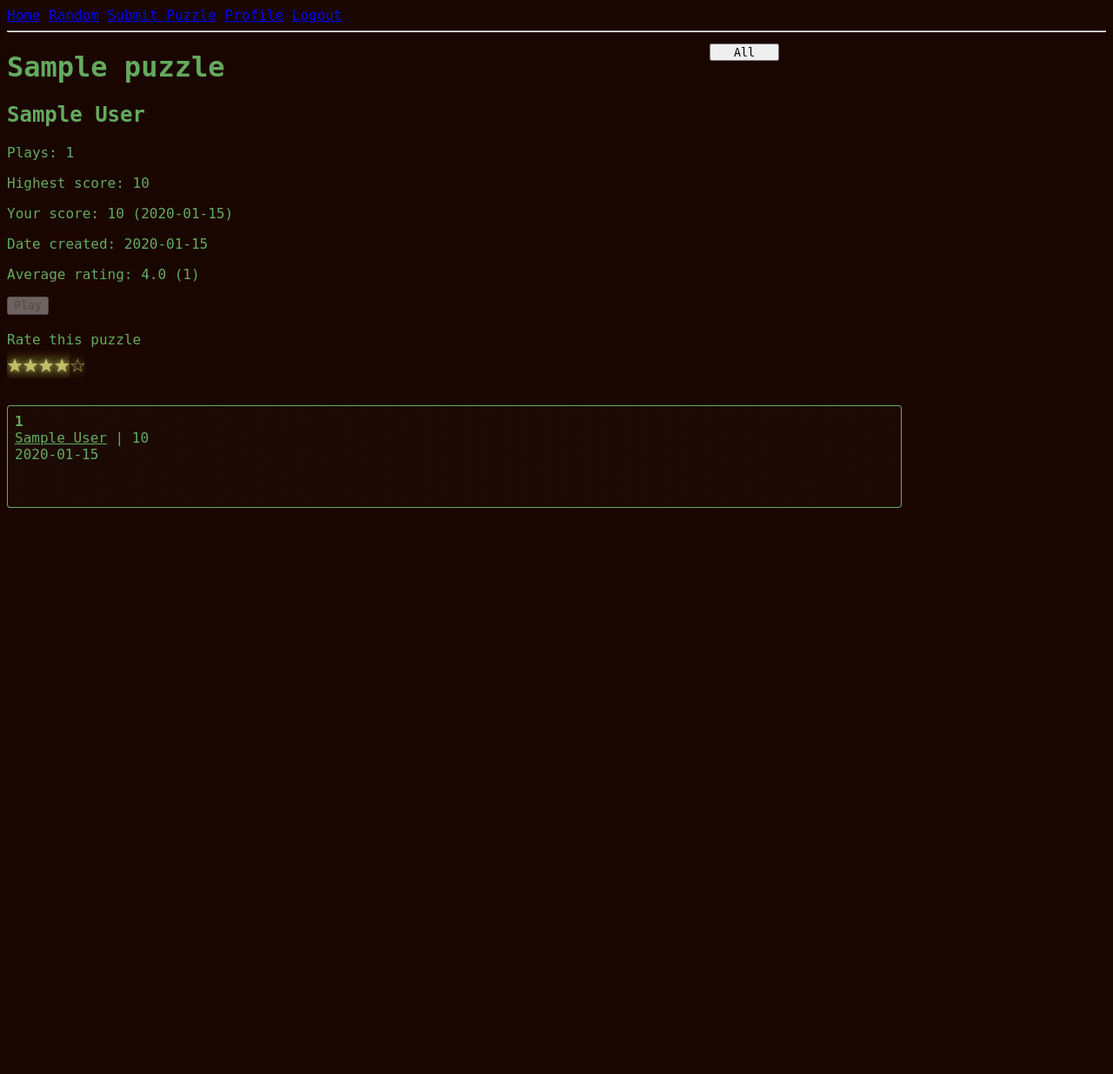
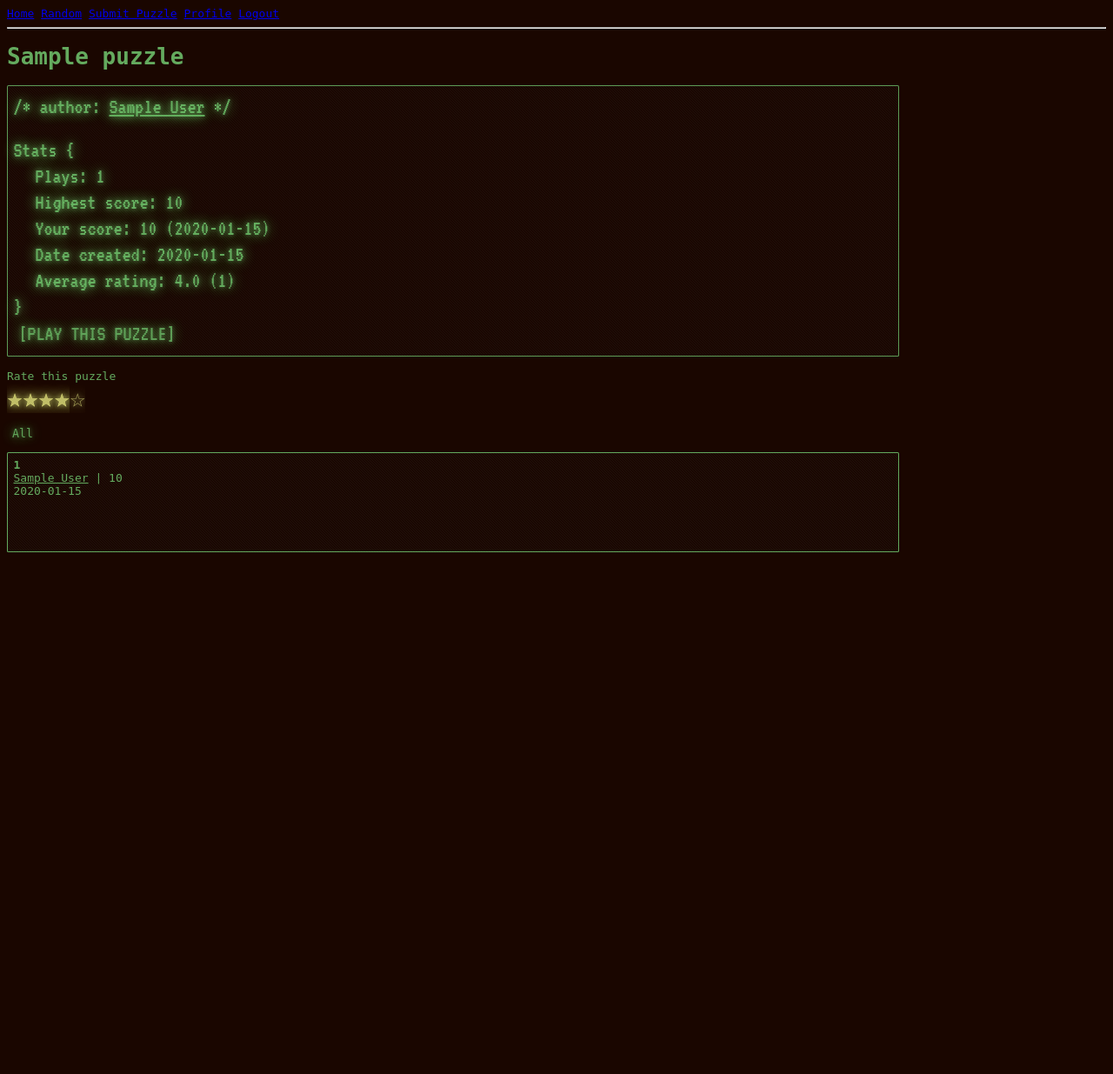
Before and after one commit to good-programmer/CITS3403-project, a Flask app: page /puzzle/1/info in a window 1280 px wide. Shown: the whole page at 87% size. Before the commit the page ends 584 px from the top, so only its background shows below. Run offline with Flask 3, Linux system fonts and the light colour scheme; a user stored in the database is signed in; tables that the repository leaves empty hold one stand-in row (values such as "Sample post"); parts of the project's set-up code (start-up, migrations or seed data) failed here and were passed over.

Commit message:
integrate wordGame style

```diff
--- a/project/static/css/puzzleinfo.css
+++ b/project/static/css/puzzleinfo.css
@@ -1,5 +1,7 @@
+@import url(https://fonts.googleapis.com/css?family=VT323);
+
 * {
-    font-family: 'VT323', monospace;
+    font-family: monospace;
 }
 
 body {
@@ -7,10 +9,39 @@ body {
     color: rgba(125,225,125,0.75);
 }
 
-.post-body {
+#puzzle-info * {
+    font-family: 'VT323', monospace;
+    font-size: 25px;
+}
+
+#puzzle-info p {
+    margin-top: 5px;
+    margin-bottom: 5px;
+    margin-left: 25px;
+}
+
+#puzzle-info p:nth-of-type(1) {
+    margin-left: 0px;
+    margin-top: 5px;
+    margin-bottom: 25px;
+}
+
+
+#puzzle-info p:nth-of-type(2) {
+    margin-left: 0px;
+    margin-top: 5px;
+}
+
+#puzzle-info p:last-of-type {
+    margin-left: 0px;
+    margin-bottom: 5px;
+}
+
+.post-body, #puzzle-info {
+    background-color: black;
     border: 1px solid rgba(125,225,125,0.75);
     padding: 0.5rem;
-    border-radius: .25rem;
+    border-radius: .125rem;
     width: 80%;
     margin-top: 1rem;
 
@@ -25,9 +56,27 @@ body {
     color: inherit
 }
 
-.user-link:hover {
+.user-link:hover, #play-button:hover {
     color: black;
     background-color: rgba(125,225,125,0.75);
+}
+
+#following-body {
+    display: flex;
+    flex-direction: column;
+    justify-content: space-between;
+    align-items: center;
+}
+
+#switch-leaderboard-button, #play-button {
+    text-align: center;
+    background-color: rgba(0,0,0,0);
+    border: none;
+}
+
+#play-button {
+    margin-top: 0px;
+    margin-bottom: 5px;
 }
 
 .Screen {
@@ -44,3 +93,8 @@ body {
     color: rgba(225,225,125,0.75);
     text-shadow: 0 0 5px rgba(225,225,125,0.5), 0 0 15px rgba(225,250,125,1);
 }
+
+.MatrixTextGreen {
+    color: rgba(125,225,125,0.75);
+    text-shadow: 0 0 5px rgba(125,225,125,0.5), 0 0 15px rgba(125,250,125,1);
+}
--- a/project/static/css/style.css
+++ b/project/static/css/style.css
@@ -166,14 +166,14 @@ input[type="checkbox"] {
     display: none;
 }
 
-#switch-leaderboard-button {
+/*#switch-leaderboard-button {
     top: calc(10% - 30px);
     width: 80px;
     height: 20px;
     position:absolute;
     margin-left: calc(40% - 80px);
     left: 30%;
-}
+}*/
 
 #rate-slider {
     position: relative;
--- a/project/templates/puzzleinfo.html
+++ b/project/templates/puzzleinfo.html
@@ -4,7 +4,10 @@
 <link rel="stylesheet" type="text/css" href="{{url_for('static', filename='css/puzzleinfo.css')}}">
 
 <h1>{{puzzle['title']}}</h1>
-<h2>{{puzzle['creator']}}</h2>
+
+<div class="Screen MatrixTextGreen" id="puzzle-info">
+  <p>/* author: <a class="user-link" href="/user/{{puzzle['creator_id']}}/profile">{{puzzle['creator']}}</a> */</p>
+  <p>Stats {</p>
   <p>Plays: {{puzzle['play_count']}}</p>
   <p>Highest score: {{puzzle['highscore']}}</p>
   {% if 'score' in puzzle %}
@@ -12,8 +15,9 @@
   {% endif %}
   <p>Date created: {{puzzle['dateCreated'][:10]}}</p>
   <p>Average rating: {{puzzle['average_rating']|round(2)}} ({{puzzle['rating_count']}})</p>
-
-<a href="/puzzle/{{puzzle['id']}}/play"><button id="play-button" {% if puzzle['score'] %}disabled{% endif %}>Play</button></a><br>
+  <p>}</p>
+  <a href="/puzzle/{{puzzle['id']}}/play"><button class="Screen MatrixTextGreen" id="play-button" {% if puzzle['score'] %}disabled{% endif %}>[PLAY THIS PUZZLE]</button></a><br>
+</div>
 <br>
 <span>
   Rate this puzzle
@@ -24,7 +28,7 @@
 </span>
 
 <div class="leaderboard-body">
-  <button id="switch-leaderboard-button">All</button>
+  <button class="Screen MatrixTextGreen" id="switch-leaderboard-button">All</button>
   <div id="main-leaderboard" class="leaderboard post-list">
     {% for score in puzzle['scores']|sort(attribute='score',reverse=True) %}
       <div class="post-body">
```
Lines whose indentation alone changed are shown as unchanged.
